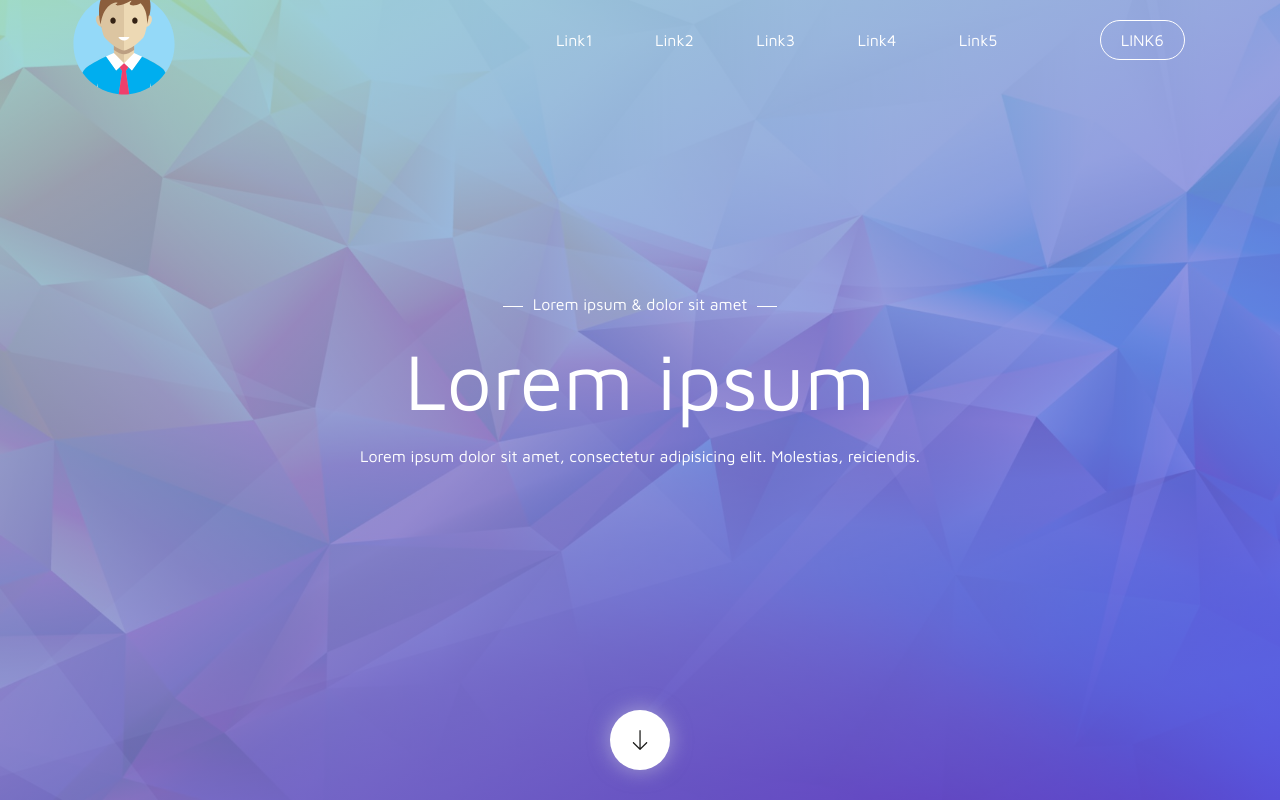
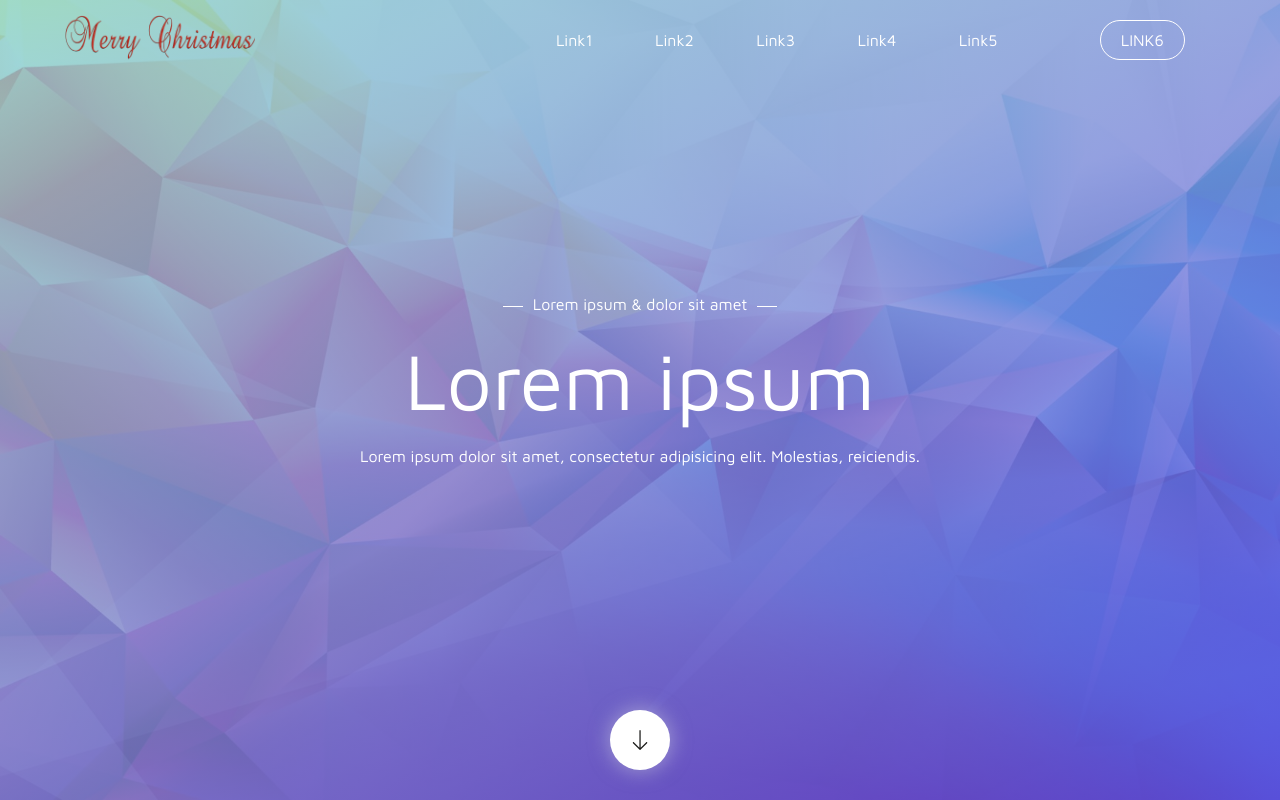
Before and after one commit to Elenakostenko/practice-flex, a plain HTML site: page index.html in a window 1280 px wide. Drawn offline with Linux system fonts and the light colour scheme.

Commit message:
change logo icon

```diff
--- a/index.html
+++ b/index.html
@@ -16,7 +16,7 @@
     </div>
     <div class="header">
         <div class="logo">
-            <img src="images/avatar.svg" alt="logo">
+            <img src="images/logo1.png" alt="logo">
         </div>
         <div class="menu">
             <ul>
--- a/style.css
+++ b/style.css
@@ -34,14 +34,14 @@ body{
     display: flex;
     justify-content: space-between;
     width: 90%;
-    height: 10vh;
     align-items: center;
     position: relative;
     z-index: 1;
+    padding: 15px 0;
 }
 
 .main .logo img{
-    width: 120px;
+    height: 50px;
 }
 .menu {
     width: 60%;
```
Also changed, not shown: images/logo1.png (added).
